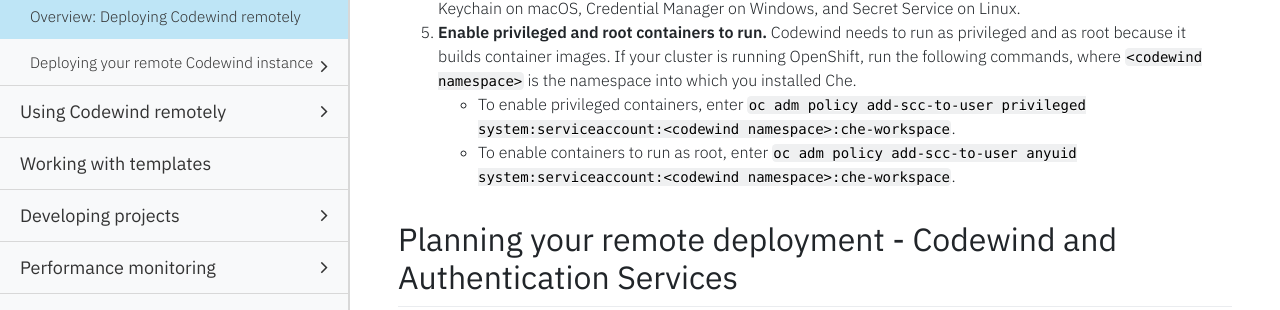
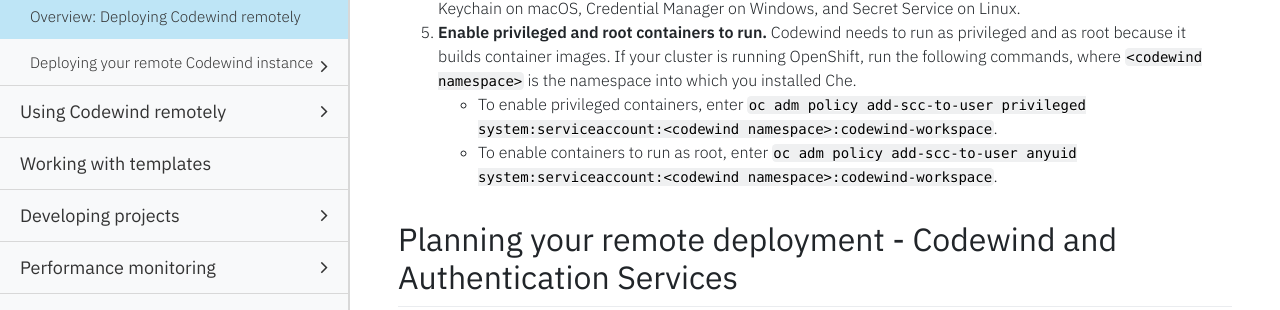
Before and after one commit to eclipse-archived/codewind-docs, a Jekyll site: the page built from docs/_documentations/remote-overview.md, in a window 1280 px wide and 900 px high, scrolled down 931 px. Shown: the part 163-473 px from the top of the window. Built offline with Jekyll 4.4.1, drawn with Linux system fonts in a browser that asks for light colours; nearby versions of some CDN libraries; comment, search, counter and statistics services are not loaded.

Commit message:
Addressing latest feedback

```diff
--- a/docs/_documentations/remote-overview.md
+++ b/docs/_documentations/remote-overview.md
@@ -34,8 +34,8 @@ Before deploying Codewind to the cloud, you must:
 3. **Have an active Kubernetes context that points to your cluster.** Codewind can run in OpenShift 3.11, OpenShift 4.3, OpenShift in IBM Public Cloud, standalone Kubernetes, and Kubernetes in Docker.
 4. **Have access to a keyring.** A keyring is a software application designed to store security credentials, such as user names, passwords, and keys, together with a small amount of relevant metadata. Examples of a keyring are Keychain on macOS, Credential Manager on Windows, and Secret Service on Linux.
 5. **Enable privileged and root containers to run.** Codewind needs to run as privileged and as root because it builds container images. If your cluster is running OpenShift, run the following commands, where `<codewind namespace>` is the namespace into which you installed Che.
-   - To enable privileged containers, enter `oc adm policy add-scc-to-user privileged system:serviceaccount:<codewind namespace>:che-workspace`.
-   - To enable containers to run as root, enter `oc adm policy add-scc-to-user anyuid system:serviceaccount:<codewind namespace>:che-workspace`.
+   - To enable privileged containers, enter `oc adm policy add-scc-to-user privileged system:serviceaccount:<codewind namespace>:codewind-workspace`.
+   - To enable containers to run as root, enter `oc adm policy add-scc-to-user anyuid system:serviceaccount:<codewind namespace>:codewind-workspace`.
 
 ## Planning your remote deployment - Codewind and Authentication Services
 
```
